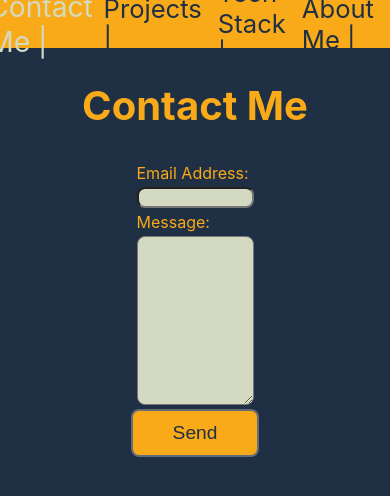
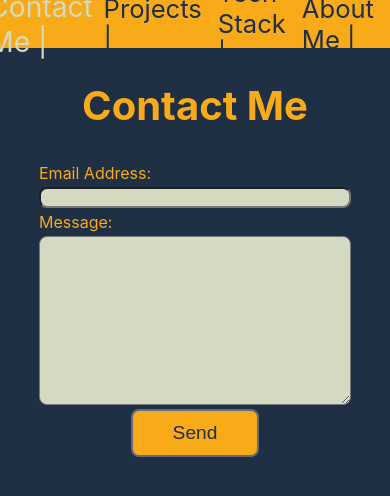
Before and after one commit to TomBirbeck/portfoliov2, a Next.js app: page /contact in a window 390 px wide. Shown: the top 496 px of the page. Built offline with nearby package versions, Linux system fonts and the light colour scheme.

Commit message:
contact responsive

```diff
--- a/styles/Projects_card.module.css
+++ b/styles/Projects_card.module.css
@@ -1,6 +1,7 @@
 .projects_card {
   display: flex;
   flex-direction: column;
+  flex-wrap: wrap;
   width: 40vw;
   height: 50vh;
   border-radius: 1rem;
@@ -61,6 +62,7 @@
   padding: 0 1rem 0 1rem;
   border-radius: 1rem;
   border: 2px solid var(--secondary-colour);
+  overflow: hidden;
   /* justify-content: space-between; */
 }
 
--- a/styles/contact.module.css
+++ b/styles/contact.module.css
@@ -48,3 +48,27 @@
   border: 2px solid var(--third-colour);
   align-self: center;
 }
+
+
+@media only screen and (max-width:600px) {
+  .form {
+    /* margin-top: 5rem; */
+    display: flex;
+    align-self: center;
+    flex-direction: column;
+    width: 80vw;
+    gap: 0.25rem;
+  }
+
+}
+@media only screen and (min-width:601px) and (max-width:1000px) {
+  .form {
+    /* margin-top: 5rem; */
+    display: flex;
+    align-self: center;
+    flex-direction: column;
+    width: 50vw;
+    gap: 0.25rem;
+  }
+
+}
```
